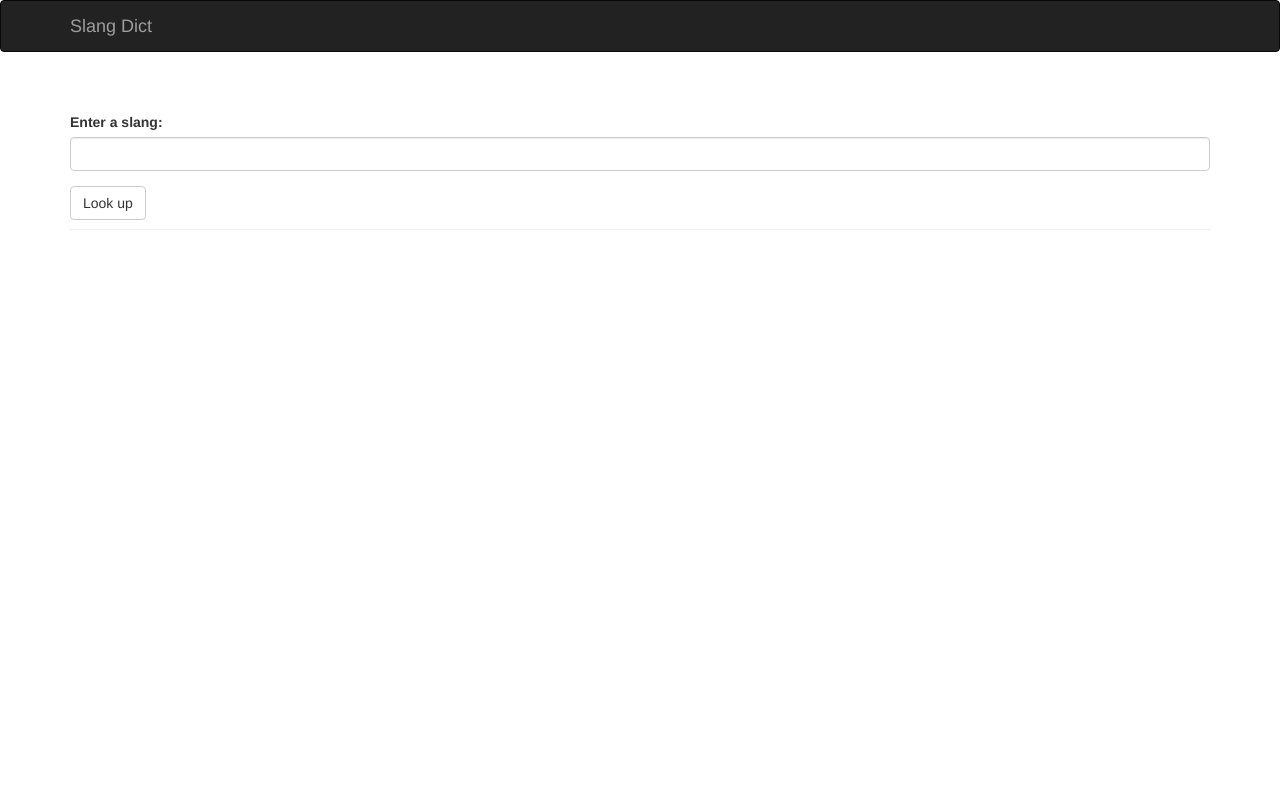
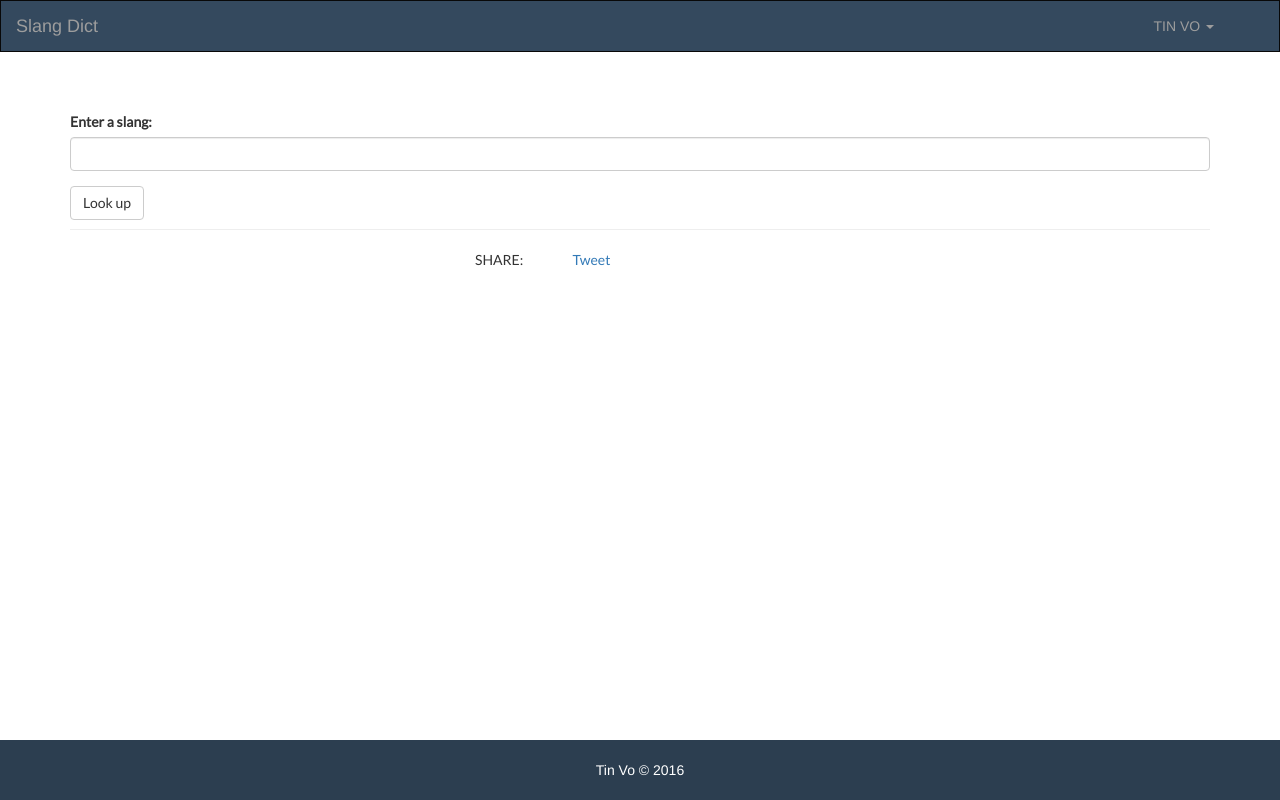
Before and after one commit to ntinvo/Dict-app, a Flask app: page / in a window 1280 px wide. Run offline with Flask 2, Linux system fonts and the light colour scheme; some libraries are stand-ins or nearby versions.

Commit message:
Fixed navbar rounded corner, added portfolio, and social share buttons

```diff
--- a/app.py
+++ b/app.py
@@ -40,9 +40,11 @@ def index():
 		word = Word.query.filter_by(word=form.word.data.lower().replace(" ", "")).first()
 		if word is None:
 			flash('Result not found. Try again!!!')
+			form.word.data = ''
 			return redirect(url_for('index', found=found))
 		else:
 			found = True
+			form.word.data = ''
 			return render_template('index.html', meaning=word.meaning, word=word.word, form=form, found=found)
 	return render_template('index.html', form=form, found=found)
 
--- /dev/null
+++ b/static/css/style.css
@@ -0,0 +1,21 @@
+.container {
+	font-family: 'Lato', 'Arial', sans-serif;
+}
+
+html {
+	position: relative;
+	min-height: 100%;
+}
+
+body {
+	margin-bottom: 60px;
+}
+
+.footer {
+	text-align: center;
+	position: absolute;
+	bottom: 0;
+	width: 100%;
+	height: 60px;
+	background-color: #2c3e50;
+}
--- a/templates/404.html
+++ b/templates/404.html
@@ -6,11 +6,11 @@
 	<div class="container" style="text-align: center;">
 		<p style="font-size: 50px; font-weight: 1; color: #d35400;">404 Error</p>
 		<hr>
-		<p>Page Not Found <span class="glyphicon glyphicon-search"></span></p>
+		<p>Page Not Found&nbsp;&nbsp;<span class="glyphicon glyphicon-search"></span></p>
 
 		<img src="{{ url_for('static', filename='404.png') }}">
 
 		<br>
-		<p style="font-size: 20px; font-weight: 50;">The requested page has been eaten by Pacman.</p>
+		<p style="font-size: 20px; font-weight: 50;">I'm sorry. The requested page has been eaten by Pacman!!!</p>
 	</div>
 {% endblock %}
--- a/templates/500.html
+++ b/templates/500.html
@@ -11,6 +11,6 @@
 		<img src="{{ url_for('static', filename='500.jpg') }}">
 
 		<br>
-		<p style="font-size: 20px; font-weight: 50;">Sorry... It's not you. It's us!</p>
+		<p style="font-size: 20px; font-weight: 50;">Sorry... It's not you. It's me!</p>
 	</div>
 {% endblock %}
--- a/templates/index.html
+++ b/templates/index.html
@@ -7,24 +7,89 @@
 {{ super() }}
 <!-- Icon by Freepik from Flaticon -->
 <link rel="shortcut icon" href="{{ url_for('static', filename='icon.png') }}">
+
+<!-- Font -->
+<link href='https://fonts.googleapis.com/css?family=Lato' rel='stylesheet' type='text/css'>
+
+<!-- Ionicons -->
+<link rel="stylesheet" type="text/css" href="http://code.ionicframework.com/ionicons/2.0.1/css/ionicons.min.css">
+
+<link rel="canonical" href="https://dev.twitter.com/web/tweet-button">
+
+{% block styles %}
+{{ super() }}
+<link rel="stylesheet" href="{{ url_for('static', filename='css/style.css') }}">
+{% endblock %}
 {% endblock %}
 
+
 {% block navbar %}
-<div class="navbar navbar-inverse" role="navigation">
-    <div class="container">
-        <div class="navbar-header">
+
+<div class="navbar navbar-inverse" style="border-radius: 0; background-color: #34495e">
+    <a class="navbar-header navbar-brand" id="logo" href="/" >Slang Dict</a>
+
+<!--  <div class="navbar-header">
             <a class="navbar-brand" href="/">Slang Dict</a>
-        </div>
-    </div>
+        </div> -->
+
+    <ul class="nav navbar-nav pull-right">
+        <li class="dropdowm">
+            <a href="#" class="dropdown-toggle" data-toggle="dropdown" role="button" aria-haspopup="true" aria-expanded="false">TIN VO <span class="caret" style="margin-right: 50px;"></span></a>
+
+            <ul class="dropdown-menu">
+                <li><a href="http://tinvo.xyz/"><i class="ion-briefcase"></i>&nbsp;&nbsp;PORTFOLIO</a></li>
+                <li><a href="http://tinvo.xyz/docs/Resume.pdf"><i class="ion-ios-list"></i>&nbsp;&nbsp;RESUME</a></li>
+                <li><a href="https://github.com/tinvo1101"><i class="ion-social-octocat"></i>&nbsp;&nbsp;GITHUB</a></li>
+                <li><a href="https://www.linkedin.com/in/tin-vo-654440a5"><i class="ion-social-linkedin"></i>&nbsp;&nbsp;LINKEDIN</a></li>
+            </ul>
+        </li>
+    </ul>
 </div>
 {% endblock %}
 
 {% block content %}
+{{ super() }}
+
+<script>(function(d, s, id) {
+      var js, fjs = d.getElementsByTagName(s)[0];
+      if (d.getElementById(id)) return;
+      js = d.createElement(s); js.id = id;
+      js.src = "//connect.facebook.net/en_US/sdk.js#xfbml=1&version=v2.5";
+      fjs.parentNode.insertBefore(js, fjs);
+    }(document, 'script', 'facebook-jssdk'));
+</script>
+
+
+<!-- CONTAINS -->
 <div class="container">
+
+    <!-- Form -->
     <div class="page-header">
         {{ wtf.quick_form(form) }}
     </div>
 
+     <!-- Social share buttons -->
+    <div class="container">
+        <div class="row">
+            <div class="col-md-1"></div>
+            <div class="col-md-1"></div>
+            <div class="col-md-1"></div>
+            <div class="col-md-1"></div>
+            <div class="col-md-1">SHARE:</div>
+            <div class="col-md-1"><a href="https://twitter.com/share" class="twitter-share-button"{count} data-url="http://slang-dict.herokuapp.com/" data-text="A Dictionary for Internet Slangs" data-via="tinnvo" data-related="tinnvo" data-hashtags="slang" style="margin: 0px;">Tweet</a></div>
+            <div class="col-md-1">
+            <script src="//platform.linkedin.com/in.js" type="text/javascript"> lang: en_US</script>
+            <script type="IN/Share" data-url="http://slang-dict.herokuapp.com/"></script>
+            </div>
+            <div class="col-md-1"><a class="fb-share-button" data-href="http://slang-dict.herokuapp.com/" data-layout="button" style="width: 200px;"></a></div>
+            <div class="col-md-1"></div>
+            <div class="col-md-1"></div>
+            <div class="col-md-1"></div>
+            <div class="col-md-1"></div>
+        </div>
+    </div>
+
+    <!-- Flash messages -->
     {% for message in get_flashed_messages() %}
     <div class="alert alert-warning">
         <button type="button" class="close" data-dismiss="alert">&times;</button>
@@ -32,9 +97,24 @@
     </div>
     {% endfor %}
 
+    <!-- Results -->
     {% if found %}
 	<p style="font-size: 30px;">Slang: <span style="color: #e67e22;">{{ word }}</span></p><br>
     <p style="font-size: 30px;">Meaning: <span style="color: #2ecc71;">{{ meaning }}</span></p>
     {% endif %}
+
+</div>
+
+
+<!-- SCRIPTS -->
+{% block script %}
+<script>!function(d,s,id){var js,fjs=d.getElementsByTagName(s)[0],p=/^http:/.test(d.location)?'http':'https';if(!d.getElementById(id)){js=d.createElement(s);js.id=id;js.src=p+'://platform.twitter.com/widgets.js';fjs.parentNode.insertBefore(js,fjs);}}(document, 'script', 'twitter-wjs');
+</script>
+{% endblock %}
+
+
+<!-- FOOTER -->
+<div class="footer">
+    <p style="color: #fff; margin-top: 20px;"><a href="http://tinvo.xyz/" style="color: #fff;">Tin Vo &#169 2016</a></p>
 </div>
 {% endblock %}
```
